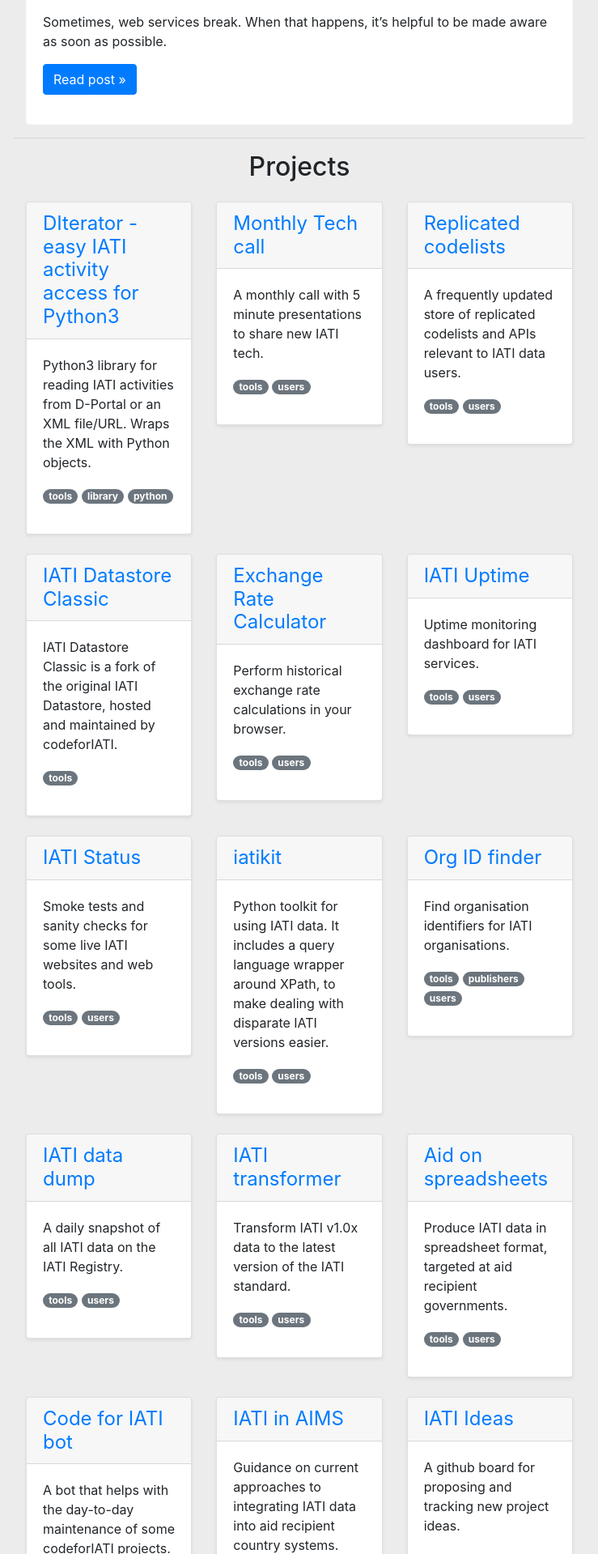
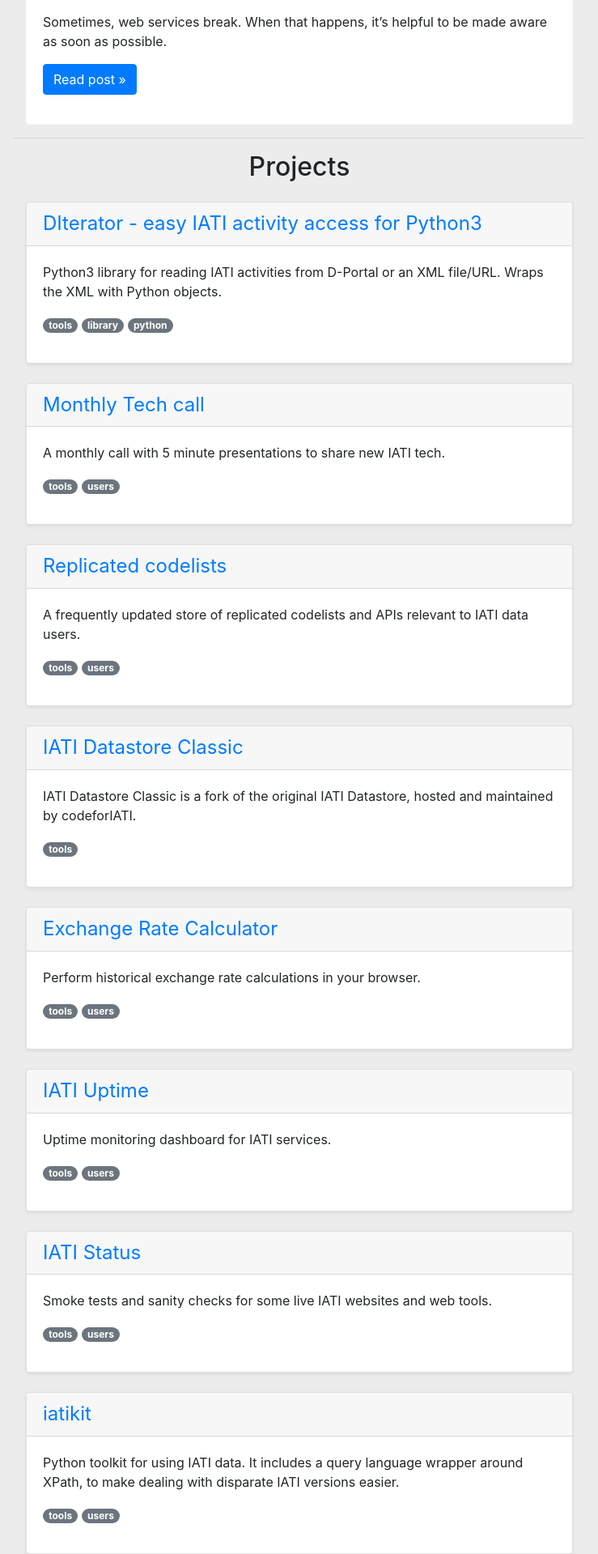
Before and after one commit to codeforIATI/codeforiati.github.io, a Jekyll site: the page built from index.html, in a window 1280 px wide. Shown: the part 399-2318 px from the top of the page at 81% size, without its empty margins (270-1009 px from the left). Built offline with Jekyll 4.4.1, drawn with Linux system fonts in a browser that asks for light colours; the list of posts is cut into pages by our own code.

Commit message:
Make projects on homepage full width

```diff
--- a/index.html
+++ b/index.html
@@ -27,7 +27,7 @@
     <div class="container">
         <div class="row">
         {% for project in site.projects %}
-        <div class="col-md-4">
+        <div class="col-12">
             <div class="card mb-4 shadow-sm">
                 <div class="card-header">
                     <h4 class="my-0 font-weight-normal"><a href="{{ project.link }}">{{ project.title }}</a></h4>
```
